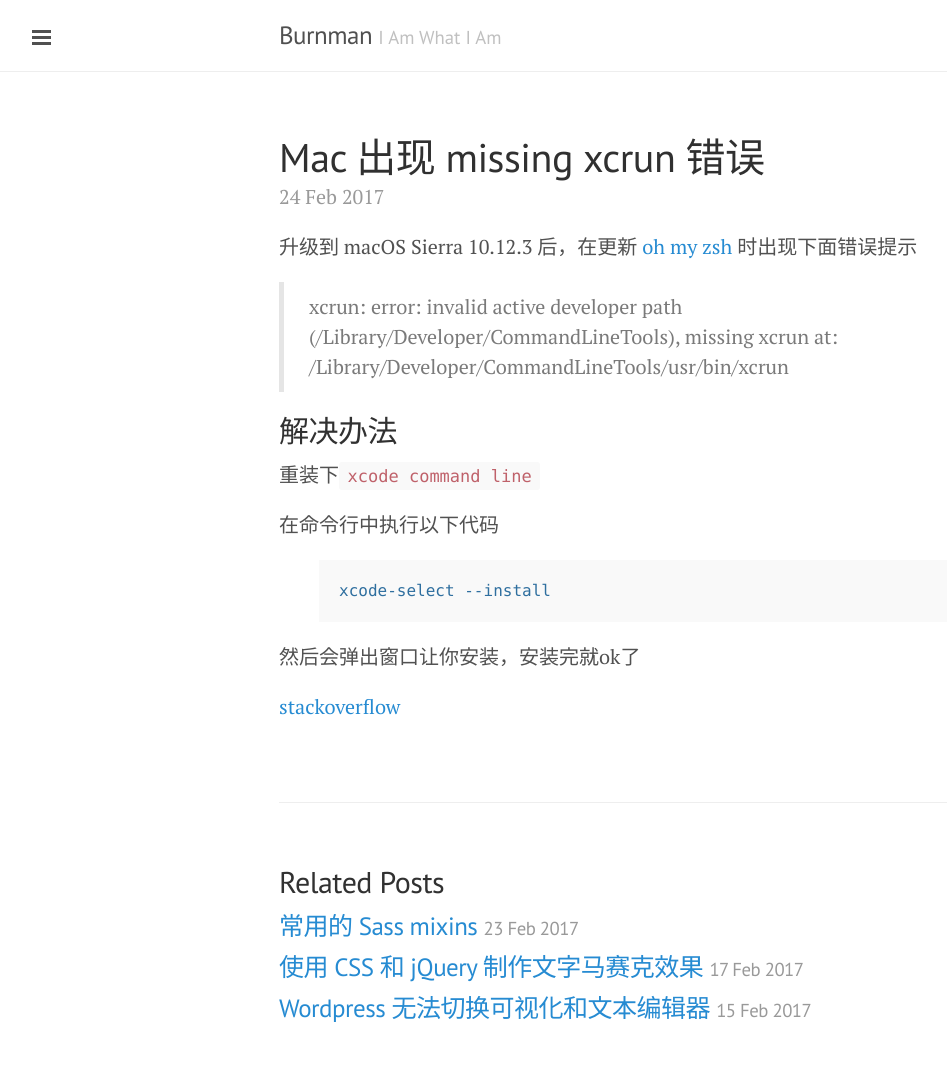
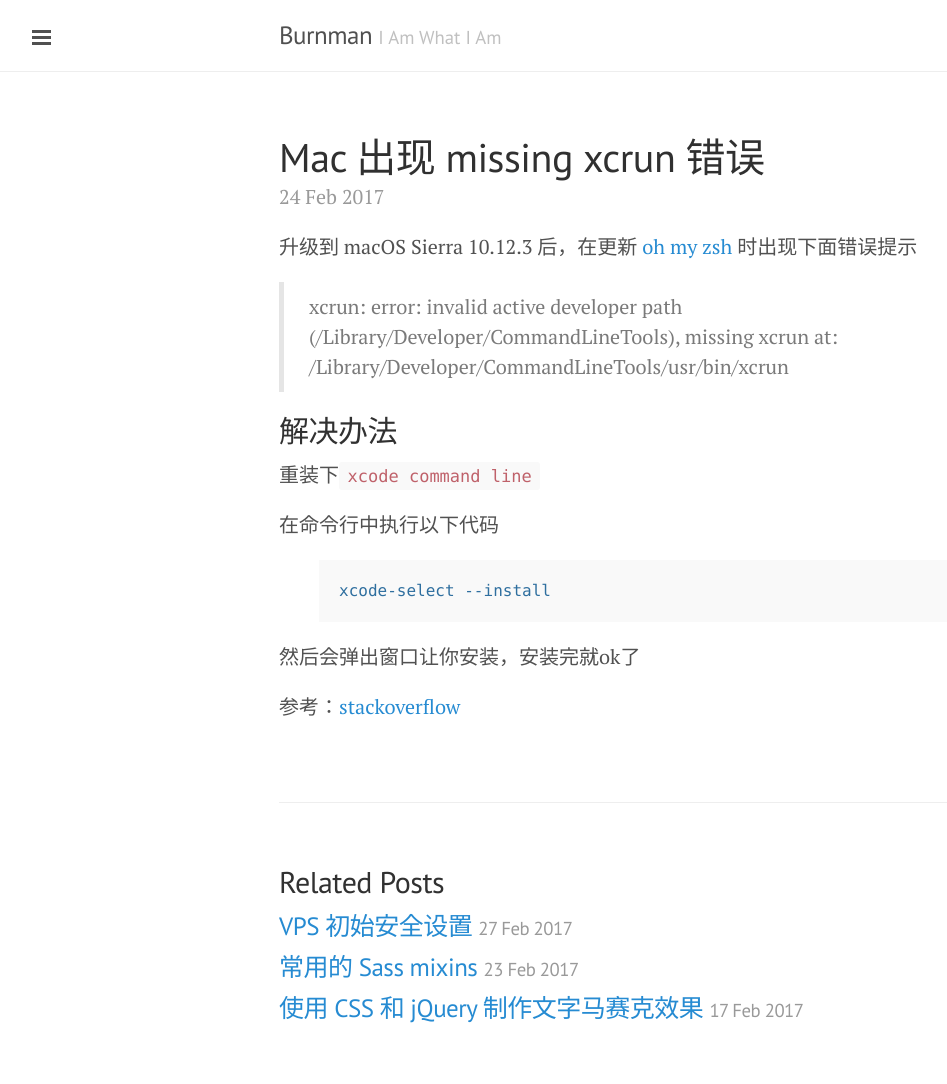
Before and after one commit to burnman/burnman.github.com, a Jekyll site: the page built from _posts/2017-02-24-mac-xcrun-error.md, in a window 1280 px wide. Shown: the whole page, without its empty margins (1-948 px from the left). Built offline with Jekyll 4.4.1, drawn with Linux system fonts in a browser that asks for light colours; Markdown is read by kramdown in place of the engine named in the settings; some of the changed lines change nothing that is shown.

Commit message:
更新文章：VPS 初始安全设置

````diff
--- a/_posts/2017-02-24-mac-xcrun-error.md
+++ b/_posts/2017-02-24-mac-xcrun-error.md
@@ -21,4 +21,4 @@
 
 然后会弹出窗口让你安装，安装完就ok了
 
-[stackoverflow](http://stackoverflow.com/questions/32893412/command-line-tools-not-working-os-x-el-capitan-macos-sierra/)
+参考：[stackoverflow](http://stackoverflow.com/questions/32893412/command-line-tools-not-working-os-x-el-capitan-macos-sierra/)
--- /dev/null
+++ b/_posts/2017-02-27-vps-init.md
@@ -0,0 +1,112 @@
+---
+layout: post
+title: VPS 初始安全设置
+categories: [VPS]
+tags : [ubuntu linux]
+---
+
+大概步骤：
+
+- 添加一个新用户
+- 使用 SSH Key 密钥登陆
+- 修改 SSH 端口，禁止 SSH 密码验证和 Root 登陆
+
+## 添加一个新用户
+
+首先使用 SSH 登陆 vps
+
+```
+ssh root@ipaddress    # `ipaddress`为你的主机IP地址
+```
+
+添加新用户
+
+```
+adduser thus
+```
+
+添加用户到系统管理员组
+
+```
+usermod -a -G sudo leyar
+```
+
+退出 root 用户登陆
+
+```
+logout
+```
+
+使用新用户登陆 VPS
+
+```
+$ ssh thus@ipaddress
+thus@ipaddress's password:  #这里输入新用户密码
+```
+
+
+## 使用 SSH Key 密钥
+
+使用 SSH Key 密钥登陆 VPS 可以避免每次登录都需要输入密码，最主要的是可以提高服务器的安全性。
+
+在本机（我使用的是 MacBookPro）上生成 SSH keys
+
+```
+$ ssh-keygen
+```
+默认情况下会在本机 ~/.ssh/目录下产生两个文件id_rsa和id_rsa.pub(公钥)，公钥需要上传到 VPS 上
+
+从本机上传公钥到服务器的`thus`用户目录下
+
+```
+$ scp ~/.ssh/id_rsa.pub thus@ipaddress:
+```
+
+登录到 VPS ，然后在`/home/thus`目录下创建`.ssh`文件夹，并将上传的文件移动到该目录下并重命名为`authorized_keys`
+
+```
+mkdir .ssh
+
+mv id_rsa.pub .ssh/authorized_keys
+```
+
+给`authorized_keys`文件设置权限
+
+```
+chmod 700 ~/.ssh
+
+chmod 600 .ssh/authorized_keys
+```
+
+OK，这样我们就可以使用RSA密钥登录了。
+
+
+## 修改 SSH 端口，禁止 SSH 密码验证和 Root 登陆
+
+打开配置文件：
+
+```
+$ sudo vim /etc/ssh/sshd_config
+```
+
+修改配置：
+
+```
+Port 1688   //端口
+
+PermitRootLogin no    //禁止 Root 登陆
+
+PasswordAuthentication no    //禁止 SSH 密码验证
+```
+
+重启 SSH 服务：
+
+```
+$ sudo service ssh restart
+```
+
+最后重新登录 VPS
+
+```
+$ ssh -p 1688 thus@ipaddress    // `-p 1688`指定端口号
+```
````
